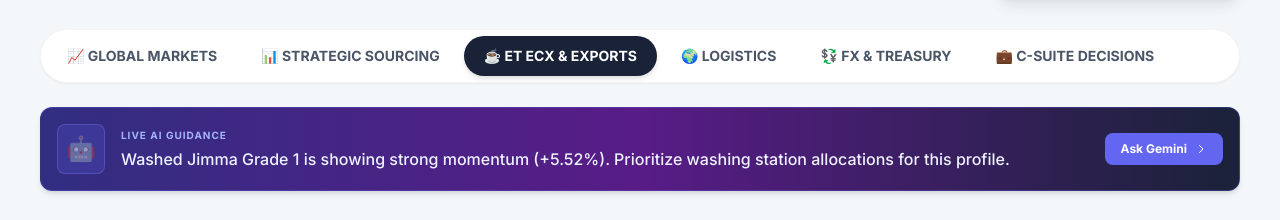
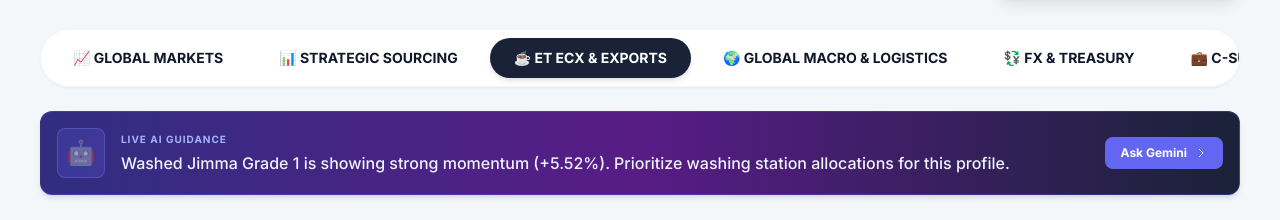
Before and after one commit to UnityUniversity2024/nefas-silk-intel, a website: page index.html in a window 1280 px wide. Shown: the part 120-340 px from the top of the page. Drawn offline with nearby package versions, Linux system fonts and the light colour scheme.

Commit message:
Enhance navigation tabs and update AI insights
Updated tab styles and added new tab functionality for better navigation. Modified AI insight text and adjusted initial state to set the Exports tab as active by default.

```diff
--- a/index.html
+++ b/index.html
@@ -19,10 +19,10 @@
         }
         .tab-inactive {
             background-color: transparent;
-            color: #4a5568;
+            color: #0f172a;
         }
         .tab-inactive:hover {
-            background-color: #e2e8f0;
+            background-color: #f1f5f9;
         }
         /* Custom scrollbar for tables */
         ::-webkit-scrollbar {
@@ -39,6 +39,14 @@
         }
         ::-webkit-scrollbar-thumb:hover {
             background: #94a3b8;
+        }
+        /* Hide scrollbar for tabs on mobile */
+        .hide-scrollbar::-webkit-scrollbar {
+            display: none;
+        }
+        .hide-scrollbar {
+            -ms-overflow-style: none;
+            scrollbar-width: none;
         }
     </style>
 </head>
@@ -65,24 +73,24 @@
         </div>
     </header>
 
-    <!-- Navigation Tabs -->
-    <div class="bg-white rounded-full p-1.5 flex shadow-sm mb-6 border border-gray-100 overflow-x-auto max-w-full hide-scrollbar gap-1">
-        <button onclick="switchTab('global')" id="tab-global" class="tab-inactive px-5 py-2.5 rounded-full text-xs md:text-sm font-bold flex items-center gap-2 transition-all whitespace-nowrap">
+    <!-- Navigation Tabs (All 6 Tabs) -->
+    <div class="bg-white rounded-full p-2 flex shadow-sm mb-6 border border-gray-100 overflow-x-auto max-w-full hide-scrollbar gap-2 items-center">
+        <button onclick="switchTab('global')" id="tab-global" class="tab-inactive px-6 py-2.5 rounded-full text-xs md:text-sm font-bold flex items-center gap-2 transition-all whitespace-nowrap">
             📈 GLOBAL MARKETS
         </button>
-        <button onclick="switchTab('sourcing')" id="tab-sourcing" class="tab-inactive px-5 py-2.5 rounded-full text-xs md:text-sm font-bold flex items-center gap-2 transition-all whitespace-nowrap">
+        <button onclick="switchTab('sourcing')" id="tab-sourcing" class="tab-inactive px-6 py-2.5 rounded-full text-xs md:text-sm font-bold flex items-center gap-2 transition-all whitespace-nowrap">
             📊 STRATEGIC SOURCING
         </button>
-        <button onclick="switchTab('exports')" id="tab-exports" class="tab-inactive px-5 py-2.5 rounded-full text-xs md:text-sm font-bold flex items-center gap-2 transition-all whitespace-nowrap">
+        <button onclick="switchTab('exports')" id="tab-exports" class="tab-active px-6 py-2.5 rounded-full text-xs md:text-sm font-bold flex items-center gap-2 transition-all whitespace-nowrap">
             ☕ ET ECX & EXPORTS
         </button>
-        <button onclick="switchTab('macro')" id="tab-macro" class="tab-inactive px-5 py-2.5 rounded-full text-xs md:text-sm font-bold flex items-center gap-2 transition-all whitespace-nowrap">
-            🌍 LOGISTICS
+        <button onclick="switchTab('macro')" id="tab-macro" class="tab-inactive px-6 py-2.5 rounded-full text-xs md:text-sm font-bold flex items-center gap-2 transition-all whitespace-nowrap">
+            🌍 GLOBAL MACRO & LOGISTICS
         </button>
-        <button onclick="switchTab('forex')" id="tab-forex" class="tab-inactive px-5 py-2.5 rounded-full text-xs md:text-sm font-bold flex items-center gap-2 transition-all whitespace-nowrap">
+        <button onclick="switchTab('forex')" id="tab-forex" class="tab-inactive px-6 py-2.5 rounded-full text-xs md:text-sm font-bold flex items-center gap-2 transition-all whitespace-nowrap">
             💱 FX & TREASURY
         </button>
-        <button onclick="switchTab('executive')" id="tab-executive" class="tab-inactive px-5 py-2.5 rounded-full text-xs md:text-sm font-bold flex items-center gap-2 transition-all whitespace-nowrap">
+        <button onclick="switchTab('executive')" id="tab-executive" class="tab-inactive px-6 py-2.5 rounded-full text-xs md:text-sm font-bold flex items-center gap-2 transition-all whitespace-nowrap">
             💼 C-SUITE DECISIONS
         </button>
     </div>
@@ -95,7 +103,7 @@
             </div>
             <div>
                 <div class="text-[10px] font-bold text-indigo-300 uppercase tracking-widest mb-1">Live AI Guidance</div>
-                <p id="ai-insight-text" class="text-sm md:text-base text-indigo-50 font-medium transition-opacity duration-300">Analyzing real-time market data...</p>
+                <p id="ai-insight-text" class="text-sm md:text-base text-indigo-50 font-medium transition-opacity duration-300">Washed Jimma Grade 1 is showing strong momentum (+5.52%). Prioritize washing station allocations for this profile.</p>
             </div>
         </div>
         <button class="hidden md:flex bg-indigo-500 hover:bg-indigo-400 text-white text-xs font-bold px-4 py-2 rounded-lg transition-colors items-center gap-2 shrink-0">
@@ -107,7 +115,7 @@
     <!-- Main Content Area -->
     <main class="mb-24">
 
-        <!-- View: Global Markets -->
+        <!-- Tab 1: Global Markets -->
         <div id="view-global" class="hidden">
             <div class="bg-white p-12 rounded-2xl shadow-sm border border-gray-100 text-center flex flex-col items-center justify-center">
                 <span class="text-4xl mb-4">🌍</span>
@@ -116,9 +124,8 @@
             </div>
         </div>
 
-        <!-- View: Strategic Sourcing -->
+        <!-- Tab 2: Strategic Sourcing -->
         <div id="view-sourcing" class="hidden space-y-6">
-            <!-- Chart Card -->
             <div class="bg-white p-6 rounded-2xl shadow-sm border border-gray-100">
                 <h2 class="text-sm font-black uppercase text-gray-900 tracking-wide mb-1">Strategic Export Commodities Trend</h2>
                 <p class="text-xs text-gray-400 mb-6">Base 100 Index tracking relative growth of Coffee vs. Sesame</p>
@@ -127,7 +134,6 @@
                 </div>
             </div>
 
-            <!-- Origins Table -->
             <div class="bg-white p-6 rounded-2xl shadow-sm border border-gray-100 relative">
                 <div class="absolute left-0 top-6 bottom-6 w-1.5 bg-blue-600 rounded-r-md"></div>
                 <h2 class="text-sm font-black uppercase text-gray-900 tracking-wide mb-6 ml-4">Raw Material & Asset Origins</h2>
@@ -185,8 +191,8 @@
             </div>
         </div>
 
-        <!-- View: ET ECX & Exports -->
-        <div id="view-exports" class="hidden space-y-6">
+        <!-- Tab 3: ET ECX & Exports (Default Active) -->
+        <div id="view-exports" class="block space-y-6">
             <div class="grid grid-cols-1 lg:grid-cols-2 gap-6">
                 <!-- Export Target Card -->
                 <div class="bg-[#3a0d0d] text-white p-8 rounded-2xl shadow-md relative overflow-hidden">
@@ -247,7 +253,7 @@
             </div>
         </div>
 
-        <!-- View: Global Macro & Logistics -->
+        <!-- Tab 4: Global Macro & Logistics -->
         <div id="view-macro" class="hidden space-y-6">
             <div class="bg-[#1a1525] text-white p-8 rounded-2xl shadow-md border border-gray-800">
                 <h2 class="text-sm font-black text-red-500 uppercase tracking-widest mb-8 flex items-center gap-2">
@@ -315,7 +321,7 @@
             </div>
         </div>
 
-        <!-- View: FX & Treasury -->
+        <!-- Tab 5: FX & Treasury -->
         <div id="view-forex" class="hidden space-y-6">
             <div class="grid grid-cols-1 lg:grid-cols-3 gap-6">
                 <!-- Liquidity Tracker -->
@@ -388,7 +394,7 @@
             </div>
         </div>
 
-        <!-- View: C-Suite Decision Board -->
+        <!-- Tab 6: C-Suite Decision Board -->
         <div id="view-executive" class="hidden space-y-6">
             <div class="bg-gradient-to-r from-gray-900 to-[#1a2238] text-white p-8 rounded-2xl shadow-md border border-gray-800">
                 <h2 class="text-sm font-black uppercase tracking-widest mb-2 text-indigo-300 flex items-center gap-2">
@@ -646,7 +652,7 @@
                 });
             }
 
-            // Set initial state
+            // Set initial state (Exports tab is active by default to match screenshots)
             switchTab('exports');
         });
     </script>
```
